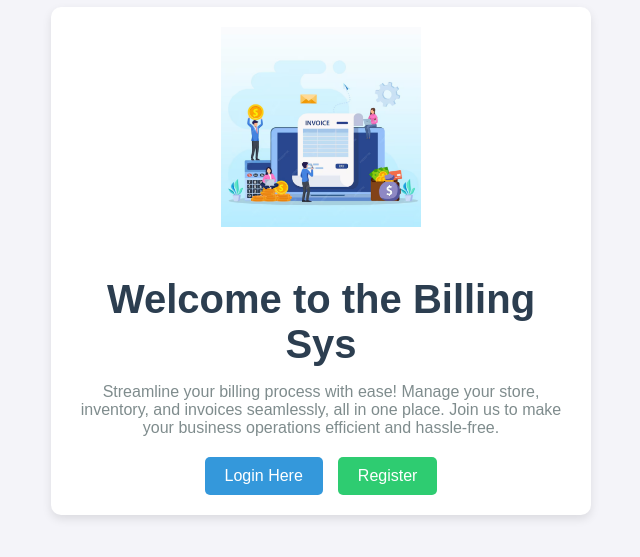
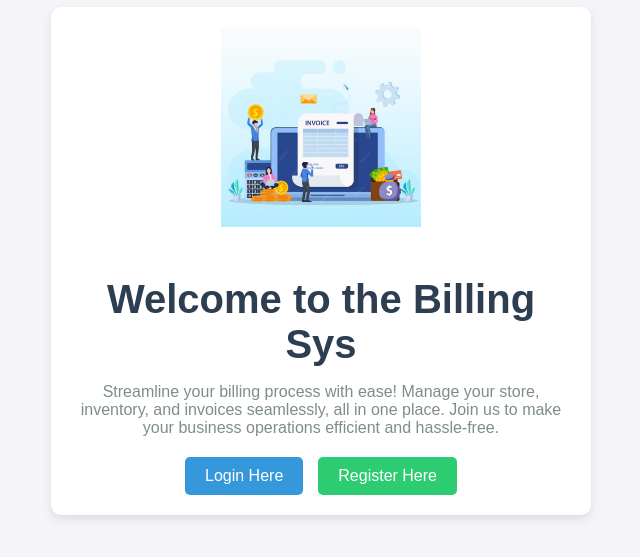
Before and after one commit to swayamhalsikar/devops-frontend, a React (Create React App) app: page / in a window 1280 px wide. Shown: the part 139-696 px from the top of the page, without its empty margins (319-959 px from the left). Built offline with nearby package versions, Linux system fonts and the light colour scheme.

Commit message:
Update App.js

```diff
--- a/src/App.js
+++ b/src/App.js
@@ -45,7 +45,7 @@ function App() {
                   className="btn btn-register"
                   onClick={() => setCurrentView("register")}
                 >
-                  Register
+                  Register Here
                 </button>
               </div>
             </div>
```
